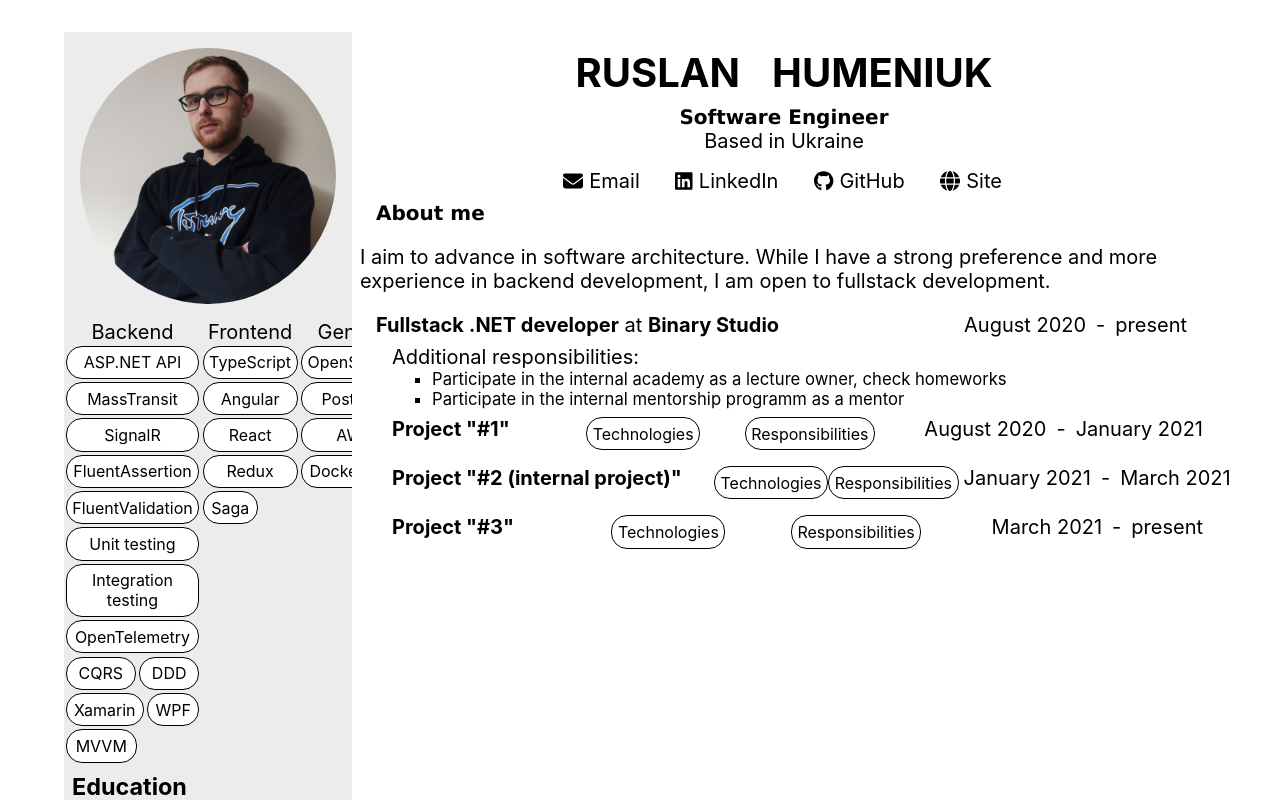
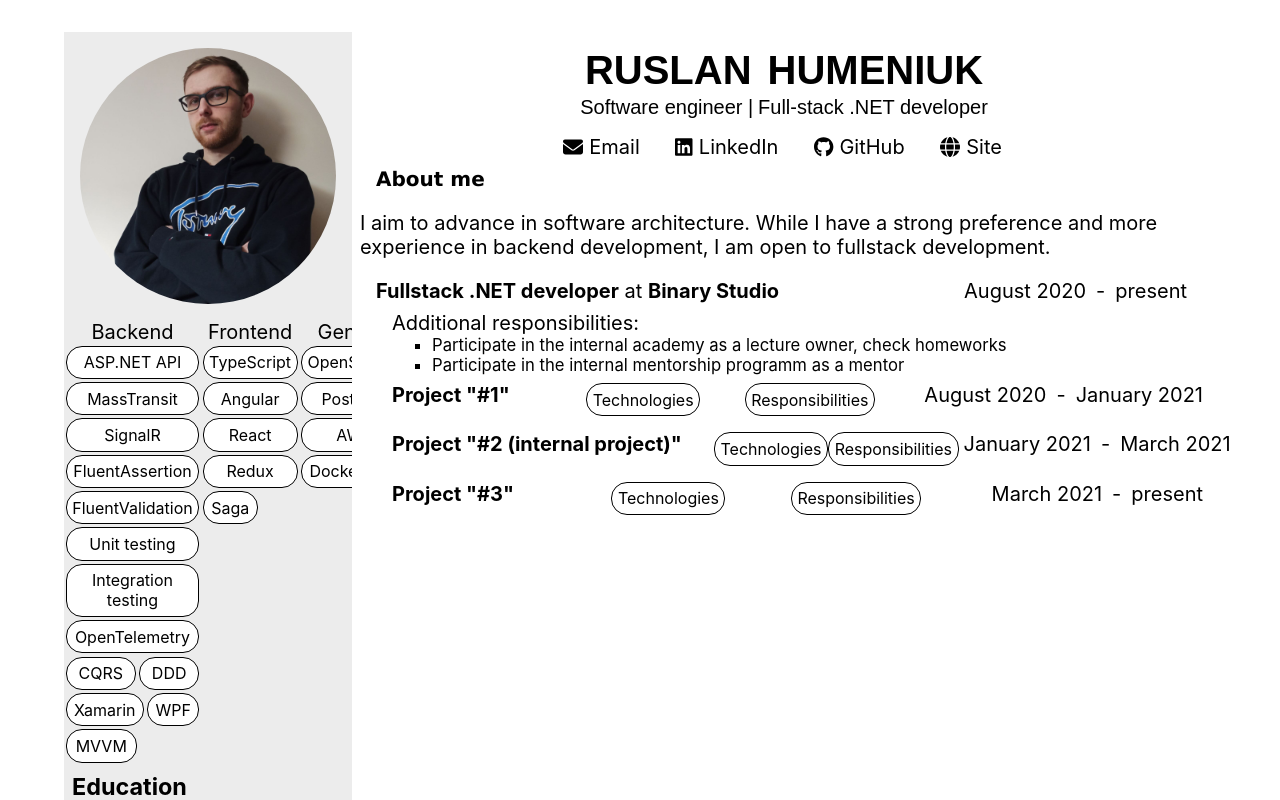
Before and after one commit to rusgumeniuk/portfolio, a React (Create React App) app: page / in a window 1280 px wide. Shown: the top 800 px of the page. Built offline with nearby package versions, Linux system fonts and the light colour scheme.

Commit message:
feat: remove location from PersonalInfo, use set of roles instead of single one

```diff
--- a/src/components/personal-info/PersonalInfo.css
+++ b/src/components/personal-info/PersonalInfo.css
@@ -7,23 +7,23 @@
   display: flex;
   justify-content: center;
   margin: 0.2rem;
+  gap: 1rem;
+  font-family: 'Now', sans-serif;
 }
 
-.name > span {
-  margin: 0 1rem;
+.roles {
+  display: flex;
+  gap: 0.3rem;
+  justify-content: center;
+  align-items: center;
+  flex-wrap: wrap;
+  font-family: 'Now', sans-serif; /* TODO: use variables? */
 }
 
 .role {
-  display: flex;
-  justify-content: center;
-  font-family: 'Lucida Sans', 'Lucida Sans Regular', 'Lucida Grande', 'Lucida Sans Unicode', Geneva, Verdana, sans-serif;
+  text-wrap: nowrap;
 }
 
-.location {
-  display: flex;
-  justify-content: center;
+.roles > div:not(:last-child)::after {
+  content: ' | ';
 }
-
-.location * {
-  font-weight: normal;
-}
--- a/src/components/personal-info/PersonalInfo.tsx
+++ b/src/components/personal-info/PersonalInfo.tsx
@@ -8,16 +8,12 @@ const PersonalInfo: FC = () => {
       <h1 className="name">
         <span>{Info.Name.FirstName}</span> <span>{Info.Name.LastName}</span>
       </h1>
-      <h4 className="role">
-        <span>
-          <strong>{Info.Role}</strong>
-        </span>
-      </h4>
-      <div className="location">
-        <span>Based in&nbsp;</span>
-        <span>
-          <strong>{Info.Location}</strong>
-        </span>
+      <div className="roles">
+        {Info.Roles.map((role) => (
+          <div className="role" key={role}>
+            {role}
+          </div>
+        ))}
       </div>
     </div>
   );
--- a/src/components/personal-info/data.ts
+++ b/src/components/personal-info/data.ts
@@ -3,8 +3,7 @@ const PersonalInfo = {
     FirstName: 'Ruslan',
     LastName: 'Humeniuk',
   },
-  Role: 'Software Engineer',
-  Location: 'Ukraine',
+  Roles: ['Software engineer', 'Full-stack .NET developer'],
 };
 
 export default PersonalInfo;
```
